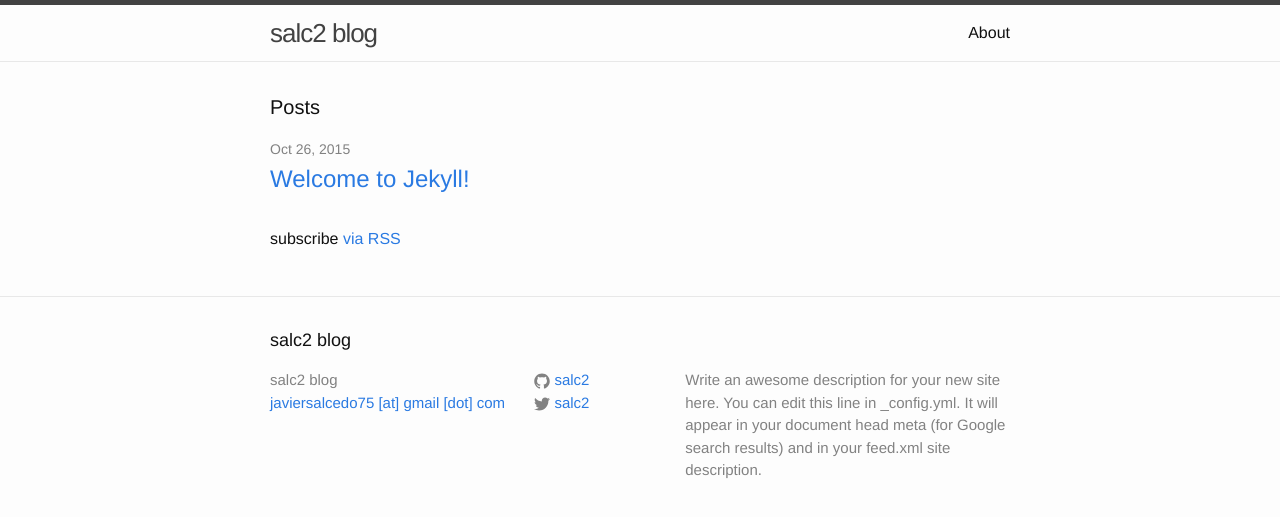
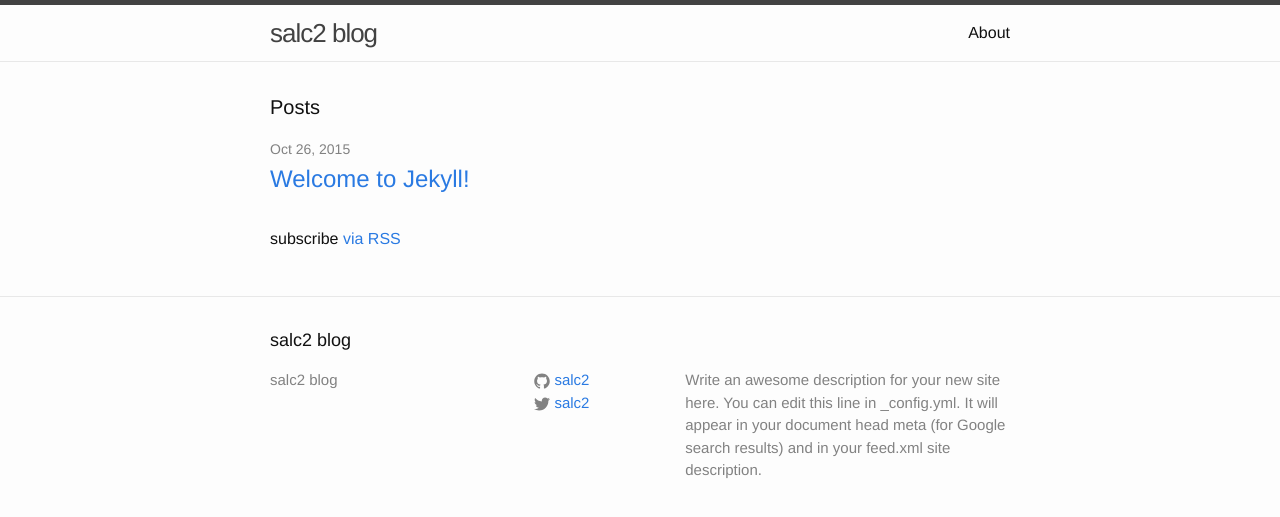
Before and after one commit to salc2/salc2.github.io, a Jekyll site: the page built from index.html, in a window 1280 px wide. Shown: the top 517 px of the page. Built offline with Jekyll 4.4.1, drawn with Linux system fonts in a browser that asks for light colours.

Commit message:
jekyll ...

```diff
--- a/_config.yml
+++ b/_config.yml
@@ -1,12 +1,12 @@
 # Site settings
 title: salc2 blog
-email: javiersalcedo75 [at] gmail [dot] com
+#email: javiersalcedo75 [at] gmail [dot] com
 description: > # this means to ignore newlines until "baseurl:"
   Write an awesome description for your new site here. You can edit this
   line in _config.yml. It will appear in your document head meta (for
   Google search results) and in your feed.xml site description.
-baseurl: "" # the subpath of your site, e.g. /blog/
-url: "http://yourdomain.com" # the base hostname & protocol for your site
+baseurl: "/" # the subpath of your site, e.g. /blog/
+url: "http://blog.salc2.com" # the base hostname & protocol for your site
 twitter_username: salc2
 github_username:  salc2
 
```
Also changed, not shown: 1 other file.
